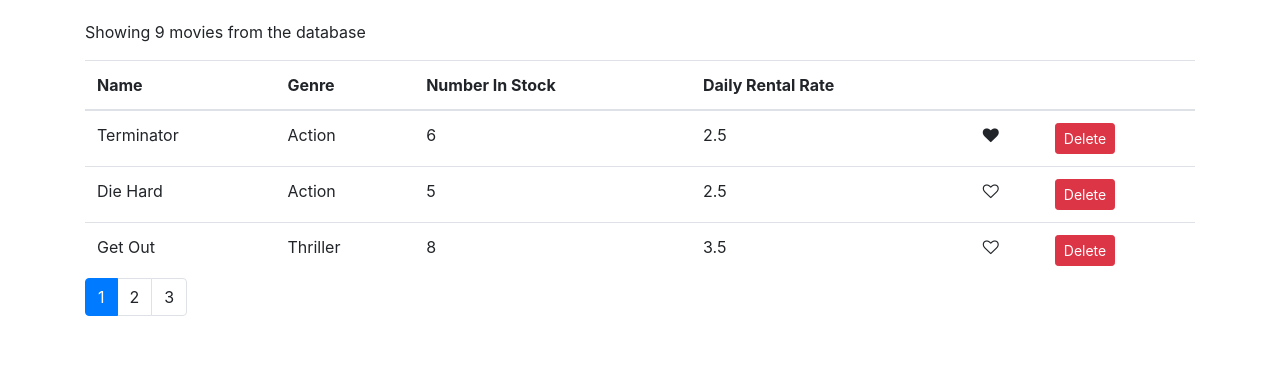
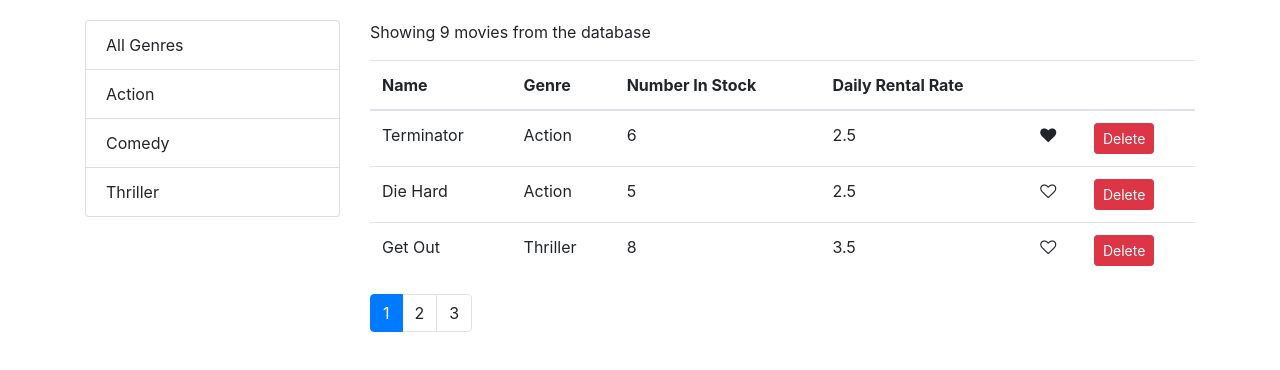
Before and after one commit to cbelogu/react-vidly, a React (Create React App) app: page /movies in a window 1280 px wide. Shown: the top 370 px of the page. Built offline with nearby package versions, Linux system fonts and the light colour scheme.

Commit message:
list group added

```diff
--- a/package.json
+++ b/package.json
@@ -6,6 +6,7 @@
     "bootstrap": "^4.1.1",
     "font-awesome": "^4.1.0",
     "lodash": "^4.17.10",
+    "prop-types": "^15.6.2",
     "react": "^16.7.0",
     "react-dom": "^16.7.0",
     "react-scripts": "2.1.3"
--- a/src/components/common/like.jsx
+++ b/src/components/common/like.jsx
@@ -1,4 +1,4 @@
-import React, { Component } from 'react';
+import React from 'react';
 
 const Like = (props) => {
     let classes = "fa fa-heart";
--- /dev/null
+++ b/src/components/common/listgroup.jsx
@@ -0,0 +1,22 @@
+import React from 'react';
+
+const ListGroup = (props) => {
+	const { items, valueProperty, textProperty, onItemSelect, selectedItem } = props;
+
+	return (
+		<ul className="list-group">
+			{items.map((item) => (
+				<li style={{cursor: "pointer"}} key={item[valueProperty]} className={item === selectedItem ? "list-group-item active" : "list-group-item"} onClick={() => onItemSelect(item)}>
+					{item[textProperty]}
+				</li>
+			))}
+		</ul>
+	);
+};
+
+ListGroup.defaultProps = {
+	textProperty: 'name',
+	valueProperty: '_id'
+};
+
+export default ListGroup;
--- a/src/components/common/pagination.jsx
+++ b/src/components/common/pagination.jsx
@@ -1,6 +1,7 @@
 /* eslint-disable jsx-a11y/anchor-is-valid */
 import React from 'react';
 import _ from 'lodash';
+import PropTypes from 'prop-types';
 
 const Pagination = (props) => {
 	const { itemsCount, pageSize, onPageChange, currentPage } = props;
@@ -13,7 +14,7 @@ const Pagination = (props) => {
 		<nav>
 			<ul className="pagination">
 				{pages.map((page) => (
-					<li className= { currentPage === page ? 'page-item active' : 'page-item'}>
+					<li key={page} className= { currentPage === page ? 'page-item active' : 'page-item'}>
 						<a className="page-link" onClick={() => onPageChange(page)}>{page}</a>
 					</li>
 				))}
@@ -22,4 +23,11 @@ const Pagination = (props) => {
 	);
 };
 
+Pagination.propTypes = {
+    itemsCount: PropTypes.number.isRequired,
+    pageSize: PropTypes.number.isRequired,
+    currentPage: PropTypes.number.isRequired,
+    onPageChange: PropTypes.func.isRequired
+};
+
 export default Pagination;
--- a/src/components/movies.jsx
+++ b/src/components/movies.jsx
@@ -1,15 +1,24 @@
 import React, { Component } from 'react';
 import { getMovies } from '../services/fakeMovieService';
-import Like from './common/like';
 import Pagination from './common/pagination';
 import { Paginate } from '../utils/paginate';
+import ListGroup from './common/listgroup';
+import { getGenres } from '../services/fakeGenreService';
+import MoviesTable from './moviesTable';
 
 class Movies extends Component {
 	state = {
-		movies: getMovies(),
-        pageSize: 3,
-        currentPage: 1
+		movies: [],
+		genres: [],
+		pageSize: 3,
+        currentPage: 1,
+        selectedGenre: ""
 	};
+
+	componentDidMount() {
+        const genres = [{name: "All Genres"}, ...getGenres()]
+		this.setState({ movies: getMovies(), genres });
+	}
 
 	handleDelete = (movie) => {
 		const movies = this.state.movies.filter((m) => m._id !== movie._id);
@@ -25,58 +34,50 @@ class Movies extends Component {
 	};
 
 	handlePageChange = (pageNumber) => {
-		this.setState({currentPage: pageNumber})
+		this.setState({ currentPage: pageNumber });
+	};
+
+	handleGenreSelect = (genre) => {
+		this.setState( {selectedGenre: genre, currentPage: 1 });
 	};
 
 	render() {
-        const { length: movieCount } = this.state.movies;
-        const { currentPage, pageSize, movies: allMovies } = this.state;
-        const movies = Paginate(allMovies, currentPage, pageSize);
+		const { length: movieCount } = this.state.movies;
+        const { currentPage, pageSize, movies: allMovies, selectedGenre } = this.state;
+        const filteredMovies = selectedGenre && selectedGenre._id
+            ? allMovies.filter(movie => movie.genre._id === selectedGenre._id)
+            : allMovies;
+
+		const movies = Paginate(filteredMovies, currentPage, pageSize);
 		if (movieCount === 0) {
 			return <p>There are no movies in the database!</p>;
 		}
 
 		return (
-			<React.Fragment>
-				<p>Showing {movieCount} movies from the database</p>
+			<div className="row">
+				<div className="col-3">
+                    <ListGroup
+                        items={this.state.genres}
+                        onItemSelect={this.handleGenreSelect}
+                        selectedItem={this.state.selectedGenre}
+                        />
+				</div>
+				<div className="col">
+					<p>Showing {filteredMovies.length} movies from the database</p>
+                    <MoviesTable
+                        movies={movies}
+                        onLike={this.handleLike}
+                        onDelete={this.handleDelete}
+                        />
 
-				<table className="table">
-					<thead>
-						<tr>
-							<th>Name</th>
-							<th>Genre</th>
-							<th>Number In Stock</th>
-							<th>Daily Rental Rate</th>
-							<th />
-							<th />
-						</tr>
-					</thead>
-					<tbody>
-						{movies.map((movie) => (
-							<tr key={movie._id}>
-								<td>{movie.title}</td>
-								<td>{movie.genre.name}</td>
-								<td>{movie.numberInStock}</td>
-								<td>{movie.dailyRentalRate}</td>
-								<td>
-									<Like liked={movie.liked} onClick={() => this.handleLike(movie)} />
-								</td>
-								<td>
-									<button onClick={() => this.handleDelete(movie)} className="btn btn-danger btn-sm">
-										Delete
-									</button>
-								</td>
-							</tr>
-						))}
-					</tbody>
 					<Pagination
-						itemsCount={movieCount}
-                        pageSize={pageSize}
-                        currentPage = {currentPage}
+						itemsCount={filteredMovies.length}
+						pageSize={pageSize}
+						currentPage={currentPage}
 						onPageChange={this.handlePageChange}
 					/>
-				</table>
-			</React.Fragment>
+				</div>
+			</div>
 		);
 	}
 }
--- /dev/null
+++ b/src/components/moviesTable.jsx
@@ -0,0 +1,42 @@
+import React from 'react';
+import Like from './common/like';
+
+const MoviesTable = props => {
+    const { movies, onDelete, onLike } = props;
+
+    return (  <table className="table">
+    <thead>
+        <tr>
+            <th>Name</th>
+            <th>Genre</th>
+            <th>Number In Stock</th>
+            <th>Daily Rental Rate</th>
+            <th />
+            <th />
+        </tr>
+    </thead>
+    <tbody>
+        {movies.map((movie) => (
+            <tr key={movie._id}>
+                <td>{movie.title}</td>
+                <td>{movie.genre.name}</td>
+                <td>{movie.numberInStock}</td>
+                <td>{movie.dailyRentalRate}</td>
+                <td>
+                    <Like liked={movie.liked} onClick={() => onLike(movie)} />
+                </td>
+                <td>
+                    <button
+                        onClick={() => onDelete(movie)}
+                        className="btn btn-danger btn-sm"
+                    >
+                        Delete
+                    </button>
+                </td>
+            </tr>
+        ))}
+    </tbody>
+</table>);
+}
+
+export default MoviesTable;
```
